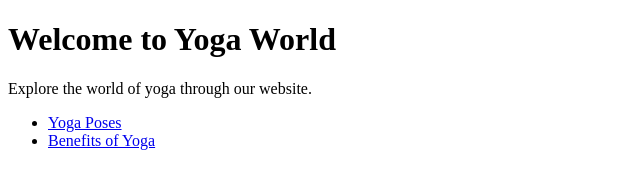
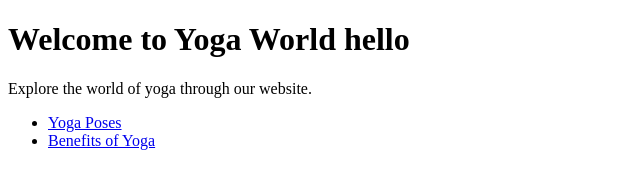
Before and after one commit to trpnayak/MyWebServer, a plain HTML site: page index.html in a window 1280 px wide. Shown: the whole page, without its empty margins (0-640 px from the left). Drawn offline with Linux system fonts and the light colour scheme.

Commit message:
Update index.html

```diff
--- a/index.html
+++ b/index.html
@@ -6,7 +6,7 @@
     <title>Yoga Website</title>
 </head>
 <body>
-    <h1>Welcome to Yoga World</h1>
+    <h1>Welcome to Yoga World hello</h1>
     <p>Explore the world of yoga through our website.</p>
     <nav>
         <ul>
```
